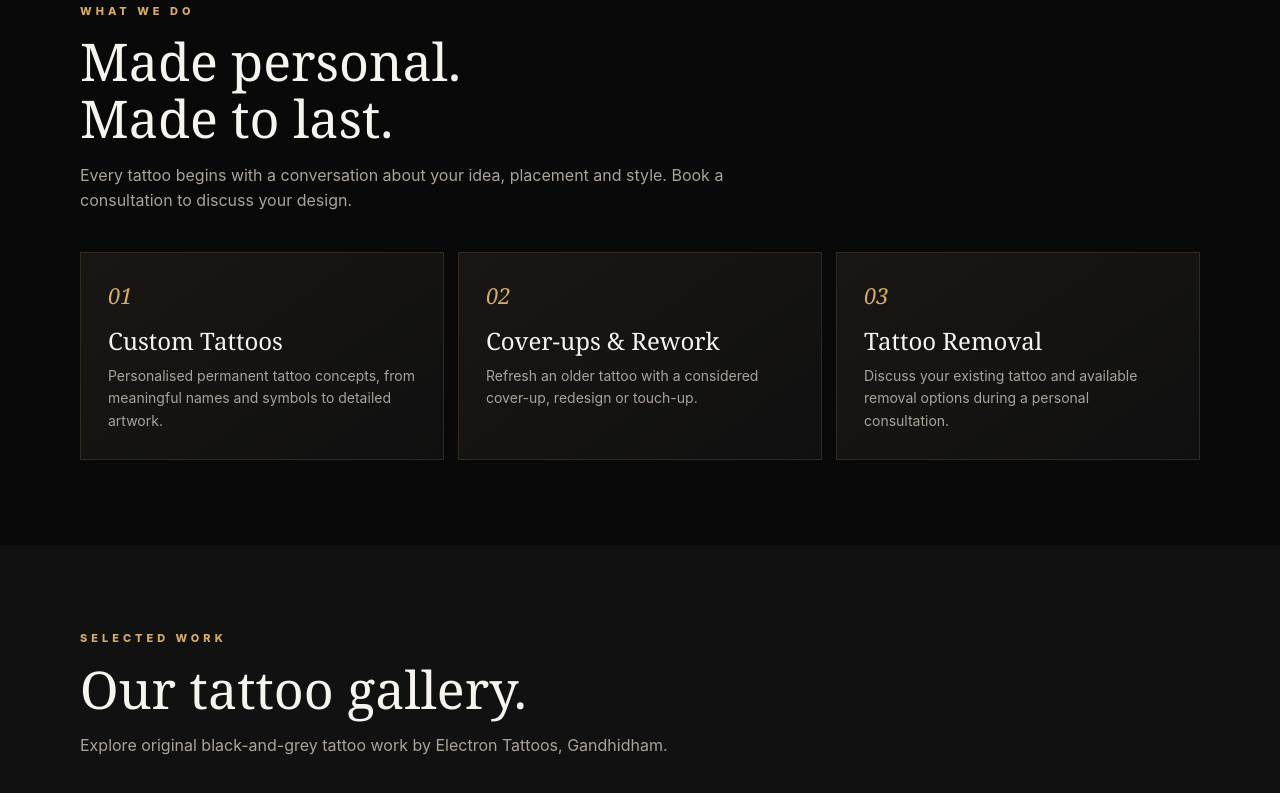
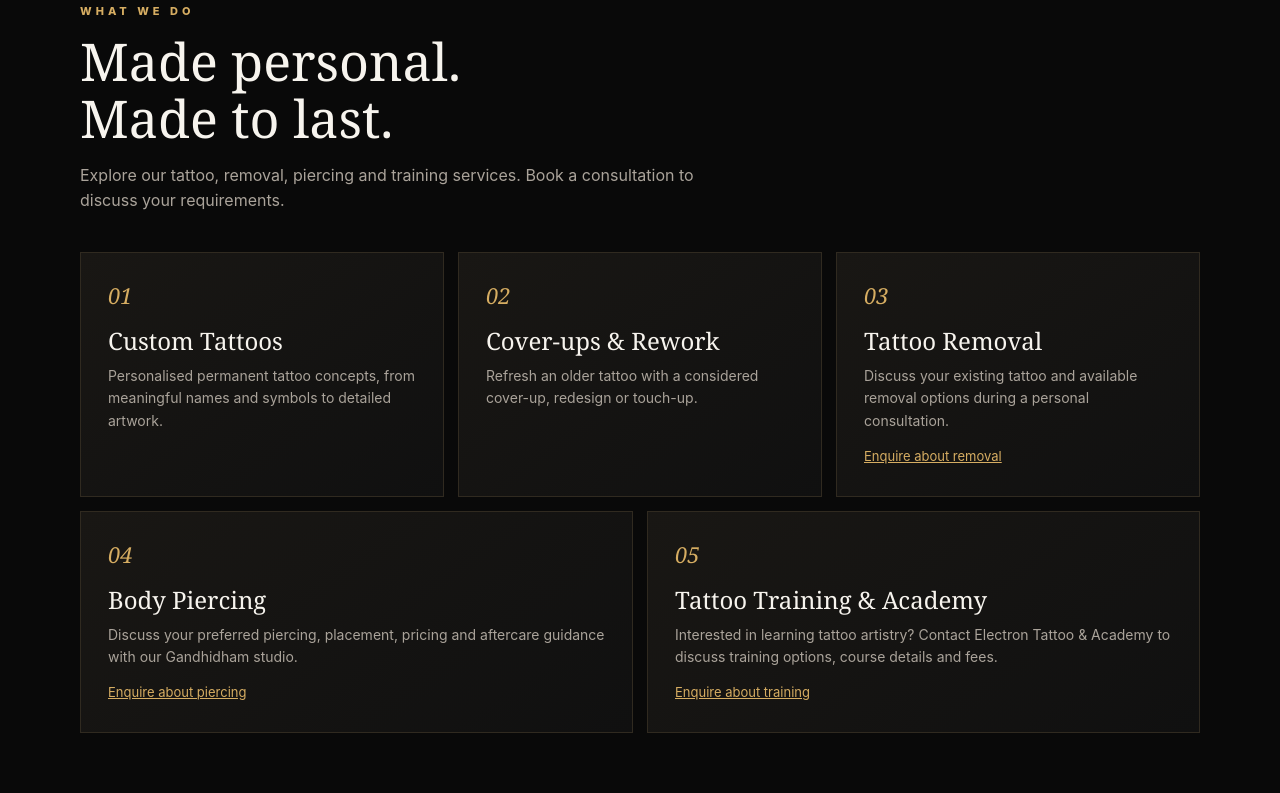
Before and after one commit to electrondipesh-jpg/electrondipesh-jpg.github.io, a plain HTML site: page index.html in a window 1280 px wide. Shown: the part 937-1730 px from the top of the page. Drawn offline with Linux system fonts and the light colour scheme.

Commit message:
Add piercing and tattoo academy services

```diff
--- a/index.html
+++ b/index.html
@@ -13,7 +13,7 @@
   <meta charset="UTF-8">
   <meta name="viewport" content="width=device-width, initial-scale=1">
   <meta name="theme-color" content="#0b0b0b">
-  <meta name="description" content="Electron Tattoos in Gandhidham, Gujarat. Custom permanent tattoos, cover-ups, rework, touch-ups and tattoo removal. Book a personal consultation.">
+  <meta name="description" content="Electron Tattoos in Gandhidham, Gujarat. Custom tattoos, cover-ups, tattoo removal, body piercing and tattoo training. Book a personal consultation.">
   <title>Electron Tattoos | Custom Tattoo Studio in Gandhidham</title>
   <style>
     :root{--bg:#090909;--panel:#141414;--gold:#d6ad62;--gold2:#f1d69b;--white:#f7f4ee;--muted:#aaa39a;--line:#302a20}
@@ -32,7 +32,7 @@
     .actions{display:flex;flex-wrap:wrap;gap:12px}.trust{display:flex;gap:25px;flex-wrap:wrap;margin-top:48px;color:#c8bda9;font-size:12px;letter-spacing:1px;text-transform:uppercase}
     .trust b{color:var(--gold2);font-size:15px}
     section{padding:85px 0}.section-head{max-width:650px;margin-bottom:38px}.section-head h2{font:500 clamp(34px,5vw,52px)/1.1 Georgia,serif;margin:12px 0}.section-head p{color:var(--muted)}
-    .services{display:grid;grid-template-columns:repeat(3,1fr);gap:14px}.service{padding:27px;background:linear-gradient(145deg,#191714,#101010);border:1px solid var(--line);min-height:180px}
+    .services{display:grid;grid-template-columns:repeat(3,1fr);gap:14px}.services.secondary-services{grid-template-columns:repeat(2,1fr);margin-top:14px}.service[id]{scroll-margin-top:90px}.service .service-link{display:inline-block;margin-top:14px;color:var(--gold);font-size:13px;text-decoration:underline}.service{padding:27px;background:linear-gradient(145deg,#191714,#101010);border:1px solid var(--line);min-height:180px}
     .service .num{color:var(--gold);font:italic 22px Georgia}.service h3{font:500 24px Georgia;margin:14px 0 8px}.service p{color:var(--muted);font-size:14px;margin:0}
     .gallery{background:#111}.gallery-grid{display:grid;grid-template-columns:repeat(4,minmax(0,1fr));gap:15px}.gallery-tile{margin:0;position:relative;overflow:hidden;border:1px solid #403625;background:#171411;aspect-ratio:3/4}.gallery-tile img{width:100%;height:100%;object-fit:cover;display:block;transition:transform .3s ease}.gallery-tile:hover img{transform:scale(1.04)}.gallery-tile figcaption{position:absolute;bottom:0;left:0;right:0;padding:35px 12px 15px;background:linear-gradient(transparent,rgba(0,0,0,.9));font:italic 18px Georgia,serif;color:#f5e9d6}@media(max-width:850px){.gallery-grid{grid-template-columns:repeat(2,minmax(0,1fr))}}@media(max-width:440px){.gallery-grid{gap:9px}.gallery-tile figcaption{font-size:14px;padding:26px 9px 10px}}
     .about-grid{display:grid;grid-template-columns:minmax(0,.8fr) minmax(0,1.2fr);gap:75px;align-items:center}.about-art{min-height:310px;background:transparent;border:0;display:flex;align-items:center;justify-content:center;text-align:center;padding:10px 25px}
@@ -43,7 +43,7 @@
     .contact-card{border:1px solid var(--line);padding:27px;background:#0d0d0d}.detail{padding:13px 0;border-bottom:1px solid #28231c}.detail:last-child{border:0}.detail small{display:block;color:var(--gold);letter-spacing:2px;text-transform:uppercase;font-size:10px}.detail strong{font-size:15px}
     footer{padding:25px 0;border-top:1px solid #29231a;color:#8f887e;font-size:12px}.foot{display:flex;justify-content:space-between;gap:15px;flex-wrap:wrap}
     .sticky{display:none}
-    @media(max-width:760px){.navlinks{display:none}.nav{height:66px}.hero{min-height:570px}.hero-inner{padding:70px 0}.services{grid-template-columns:1fr}.gallery-grid{grid-template-columns:1fr 1fr}.gallery-tile{min-height:170px}.about-grid,.contact-grid{grid-template-columns:1fr;gap:25px}.about-art{min-height:240px;padding:10px}.about-art img{width:min(75%,230px);max-height:260px}section{padding:65px 0}.sticky{display:flex;position:fixed;bottom:0;left:0;right:0;z-index:10;background:#090909;padding:9px;gap:8px;border-top:1px solid var(--line)}.sticky a{flex:1;padding:12px 8px;font-size:10px}.sticky-space{height:60px}}
+    @media(max-width:760px){.navlinks{display:none}.nav{height:66px}.hero{min-height:570px}.hero-inner{padding:70px 0}.services,.services.secondary-services{grid-template-columns:1fr}.gallery-grid{grid-template-columns:1fr 1fr}.gallery-tile{min-height:170px}.about-grid,.contact-grid{grid-template-columns:1fr;gap:25px}.about-art{min-height:240px;padding:10px}.about-art img{width:min(75%,230px);max-height:260px}section{padding:65px 0}.sticky{display:flex;position:fixed;bottom:0;left:0;right:0;z-index:10;background:#090909;padding:9px;gap:8px;border-top:1px solid var(--line)}.sticky a{flex:1;padding:12px 8px;font-size:10px}.sticky-space{height:60px}}
     @media(max-width:390px){.gallery-grid{grid-template-columns:1fr}.trust{gap:12px}}
 
     .lead-form{display:grid;gap:12px;margin-top:22px}.lead-form label{display:grid;gap:5px;font-size:12px;color:#e6d6bd}.lead-form input,.lead-form select,.lead-form textarea{width:100%;border:1px solid #54452f;background:#181613;color:#fff;padding:12px;font:inherit;border-radius:2px}.lead-form textarea{min-height:85px;resize:vertical}.lead-form .btn{cursor:pointer}.lead-form .btn:disabled{opacity:.6;cursor:wait}.form-note{font-size:12px;color:#b9afa1}.form-status{font-size:13px;min-height:22px;color:#f1d69b}.hp-field{position:absolute;left:-9999px;opacity:0}
@@ -73,11 +73,15 @@
 
   <section id="services">
     <div class="wrap">
-      <div class="section-head"><div class="eyebrow">What we do</div><h2>Made personal.<br>Made to last.</h2><p>Every tattoo begins with a conversation about your idea, placement and style. Book a consultation to discuss your design.</p></div>
+      <div class="section-head"><div class="eyebrow">What we do</div><h2>Made personal.<br>Made to last.</h2><p>Explore our tattoo, removal, piercing and training services. Book a consultation to discuss your requirements.</p></div>
       <div class="services">
         <article class="service"><div class="num">01</div><h3>Custom Tattoos</h3><p>Personalised permanent tattoo concepts, from meaningful names and symbols to detailed artwork.</p></article>
         <article class="service"><div class="num">02</div><h3>Cover-ups & Rework</h3><p>Refresh an older tattoo with a considered cover-up, redesign or touch-up.</p></article>
-        <article class="service"><div class="num">03</div><h3>Tattoo Removal</h3><p>Discuss your existing tattoo and available removal options during a personal consultation.</p></article>
+        <article class="service" id="tattoo-removal"><div class="num">03</div><h3>Tattoo Removal</h3><p>Discuss your existing tattoo and available removal options during a personal consultation.</p><a class="service-link" href="#contact">Enquire about removal</a></article>
+      </div>
+      <div class="services secondary-services">
+        <article class="service" id="piercing"><div class="num">04</div><h3>Body Piercing</h3><p>Discuss your preferred piercing, placement, pricing and aftercare guidance with our Gandhidham studio.</p><a class="service-link" href="#contact">Enquire about piercing</a></article>
+        <article class="service" id="academy"><div class="num">05</div><h3>Tattoo Training &amp; Academy</h3><p>Interested in learning tattoo artistry? Contact Electron Tattoo &amp; Academy to discuss training options, course details and fees.</p><a class="service-link" href="#contact">Enquire about training</a></article>
       </div>
     </div>
   </section>
@@ -111,7 +115,7 @@
           <h3 style="font:500 27px Georgia,serif;margin:4px 0">Request a consultation</h3>
           <label>Your name <input name="name" autocomplete="name" maxlength="100" required placeholder="Full name"></label>
           <label>Mobile number <input name="phone" type="tel" autocomplete="tel" inputmode="tel" maxlength="16" required placeholder="10-digit mobile number"></label>
-          <label>Tattoo requirement <select name="tattooType" required><option value="">Select a service</option><option>New custom tattoo</option><option>Name / lettering tattoo</option><option>Cover-up / rework</option><option>Touch-up</option><option>Tattoo removal consultation</option><option>Other</option></select></label>
+          <label>Service requirement <select name="tattooType" required><option value="">Select a service</option><option>New custom tattoo</option><option>Name / lettering tattoo</option><option>Cover-up / rework</option><option>Touch-up</option><option>Tattoo removal consultation</option><option>Body piercing consultation</option><option>Tattoo training enquiry</option><option>Other</option></select></label>
           <label>Tell us briefly <textarea name="message" maxlength="1000" placeholder="Style, placement, preferred appointment day (optional)"></textarea></label>
           <div class="hp-field" aria-hidden="true"><label>Leave blank <input name="website" tabindex="-1" autocomplete="off"></label></div>
           <button class="btn gold" type="submit" id="lead-submit">Send consultation request</button>
```
